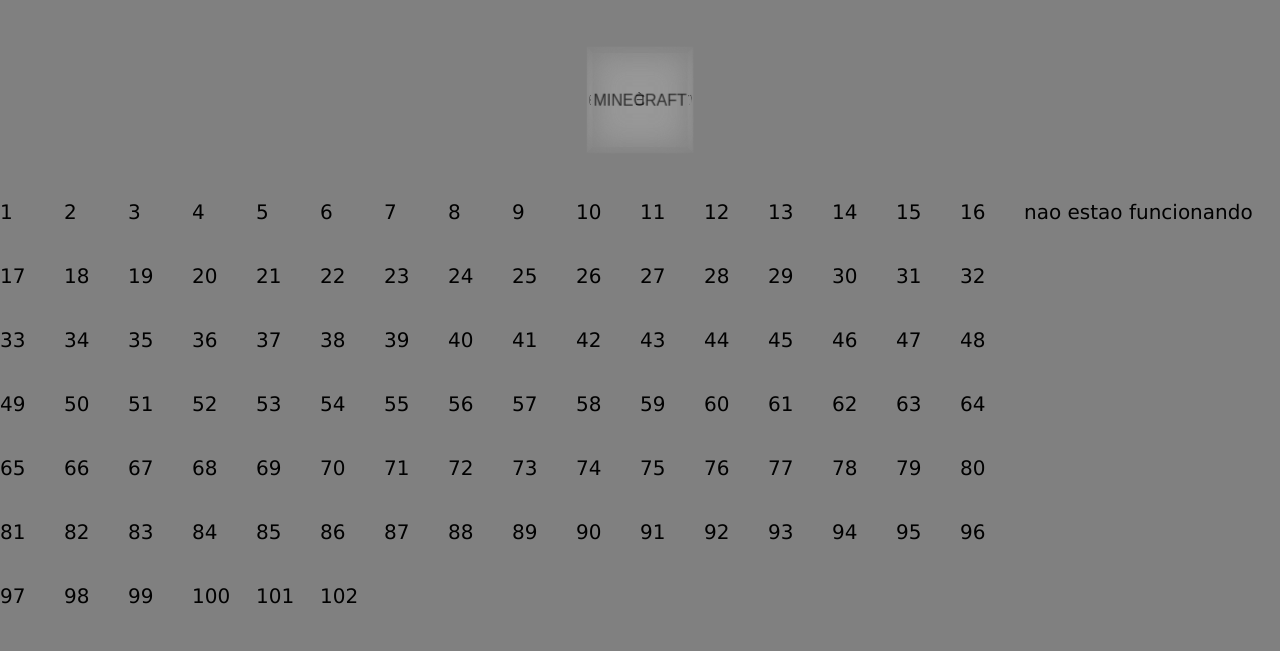
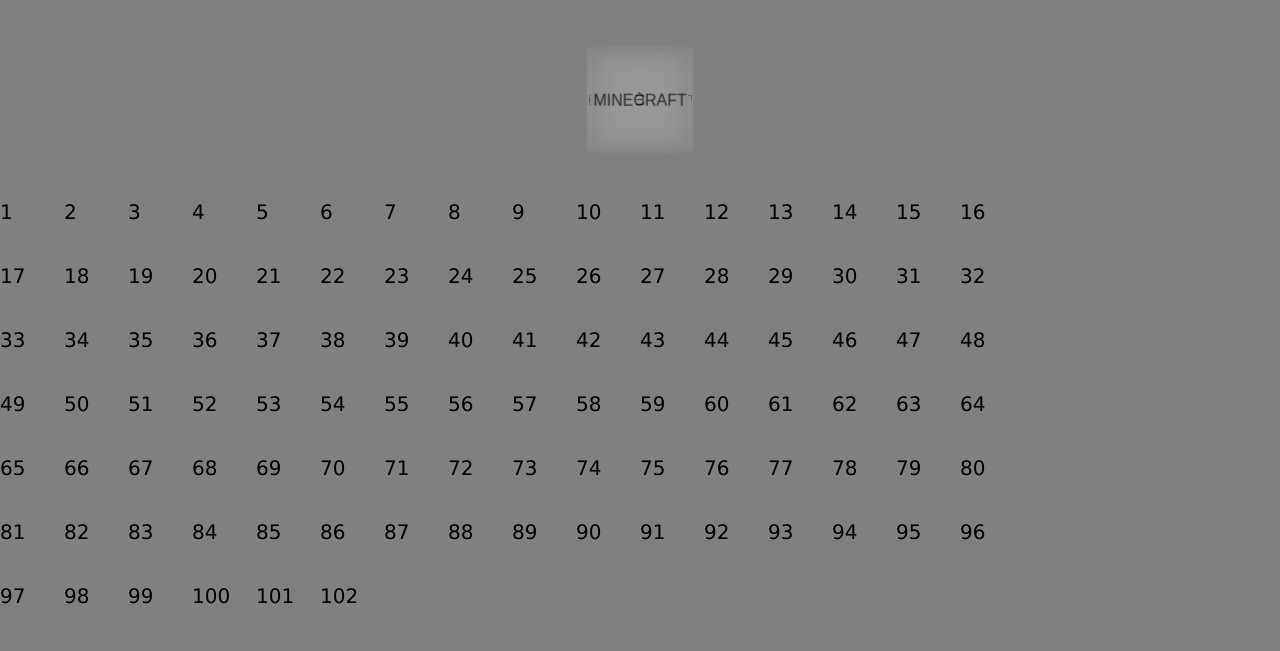
Before and after one commit to andff/Minecraft_3D_Cube, a plain HTML site: page index.htm in a window 1280 px wide. Drawn offline with Linux system fonts and the light colour scheme.

Commit message:
“erronaoestafuncionando”

```diff
--- a/index.htm
+++ b/index.htm
@@ -27,8 +27,6 @@
 		</div>
 	</div>
 
-
-	nao estao funcionando
 
 		<div id="c1l1">1</div>
 		<div id="c2l1">2</div>
```
